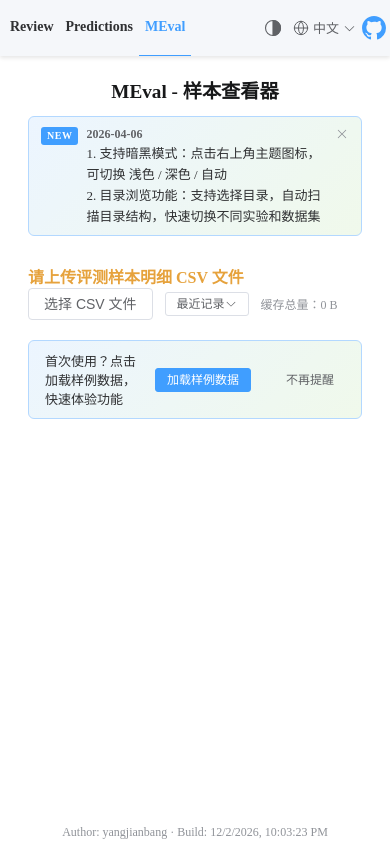
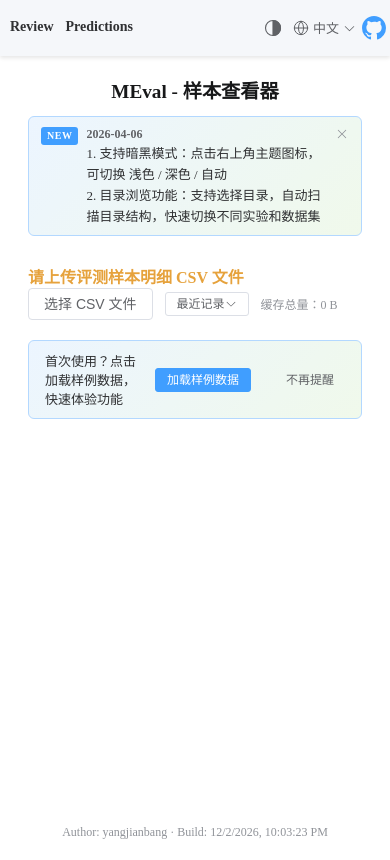
Before and after one commit to dynamicheart/llm-eval-viewer, a Vue app in the folder llm-eval-viewer/: page /#/meval in a window 390 px wide. Built offline with nearby package versions, Linux system fonts and the light colour scheme.

Commit message:
Chore: simplify nav menu, update README, mobile nav polish, bump v1.0.1
- Simplify navigation bar menu items
- Update README.md and README.zh-CN.md
- Mobile nav: hide group tags at 768px, compact padding at 480px
- Bump version to 1.0.1

```diff
--- a/llm-eval-viewer/package.json
+++ b/llm-eval-viewer/package.json
@@ -1,7 +1,7 @@
 {
   "name": "llm-eval-viewer",
   "private": true,
-  "version": "1.0.0",
+  "version": "1.0.1",
   "type": "module",
   "scripts": {
     "dev": "vite",
--- a/llm-eval-viewer/src/App.vue
+++ b/llm-eval-viewer/src/App.vue
@@ -16,9 +16,6 @@
           <span class="nav-group-tag">Evalscope</span>Review
         </el-menu-item>
         <el-menu-item index="/evalscope/predictions">Predictions</el-menu-item>
-        <el-menu-item index="/meval">
-          <span class="nav-group-tag">MEval</span>MEval
-        </el-menu-item>
       </el-menu>
 
       <div class="nav-right">
--- a/llm-eval-viewer/src/views/MevalView.vue
+++ b/llm-eval-viewer/src/views/MevalView.vue
@@ -392,10 +392,6 @@ export default {
       deleteFile,
       parseData: parseCsv,
       tableModel,
-      parserVersion: '1',
-      onParseResult: (result) => {
-        modelName.value = result.modelName || '';
-      },
       hintText: t('meval.hintText'),
       validateContent: (text) => {
         const header = (text.split('\n')[0] || '').trim();
```
Also changed, not shown: 2 other files (tests, documents, lock files or other folders).
